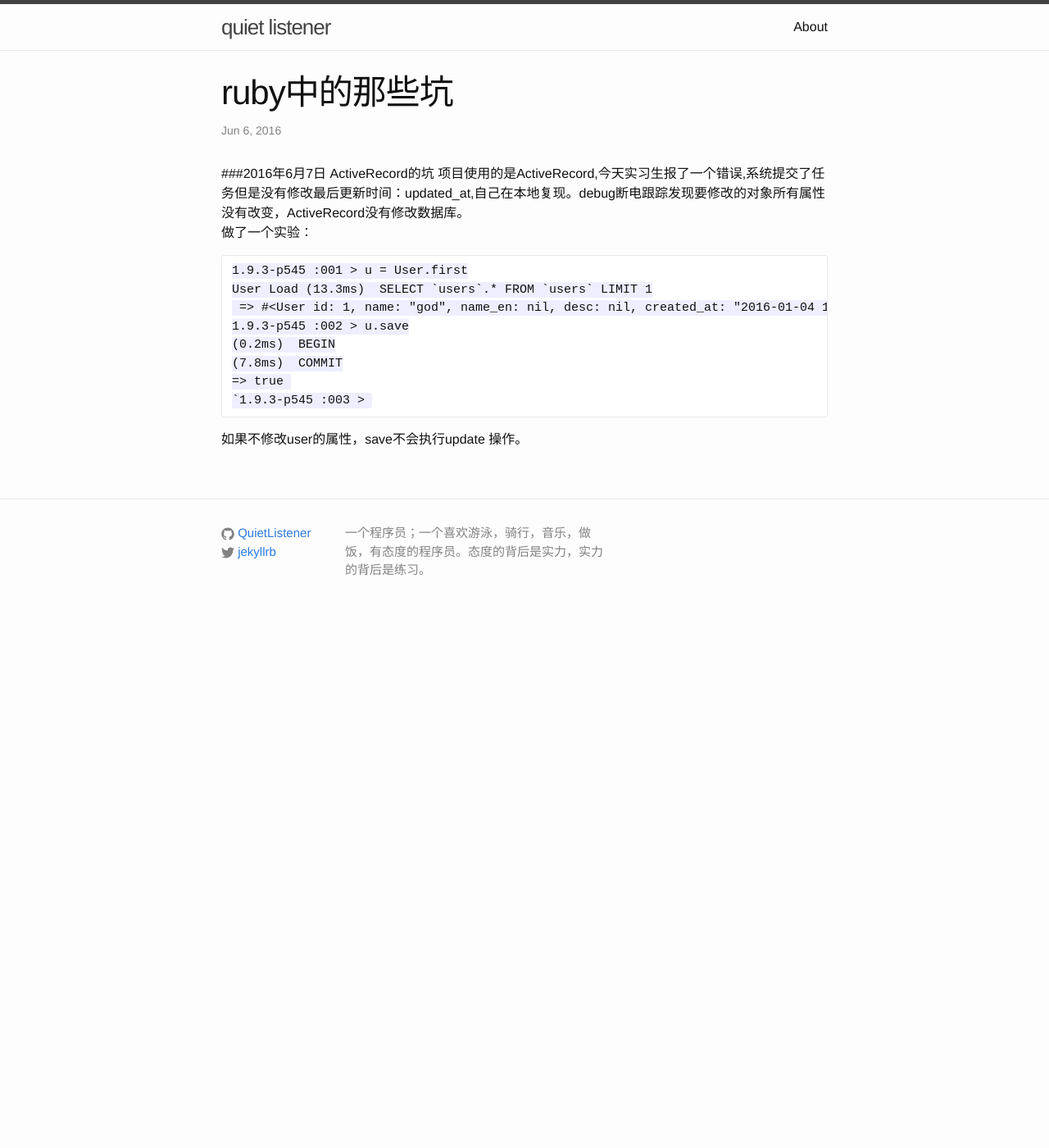
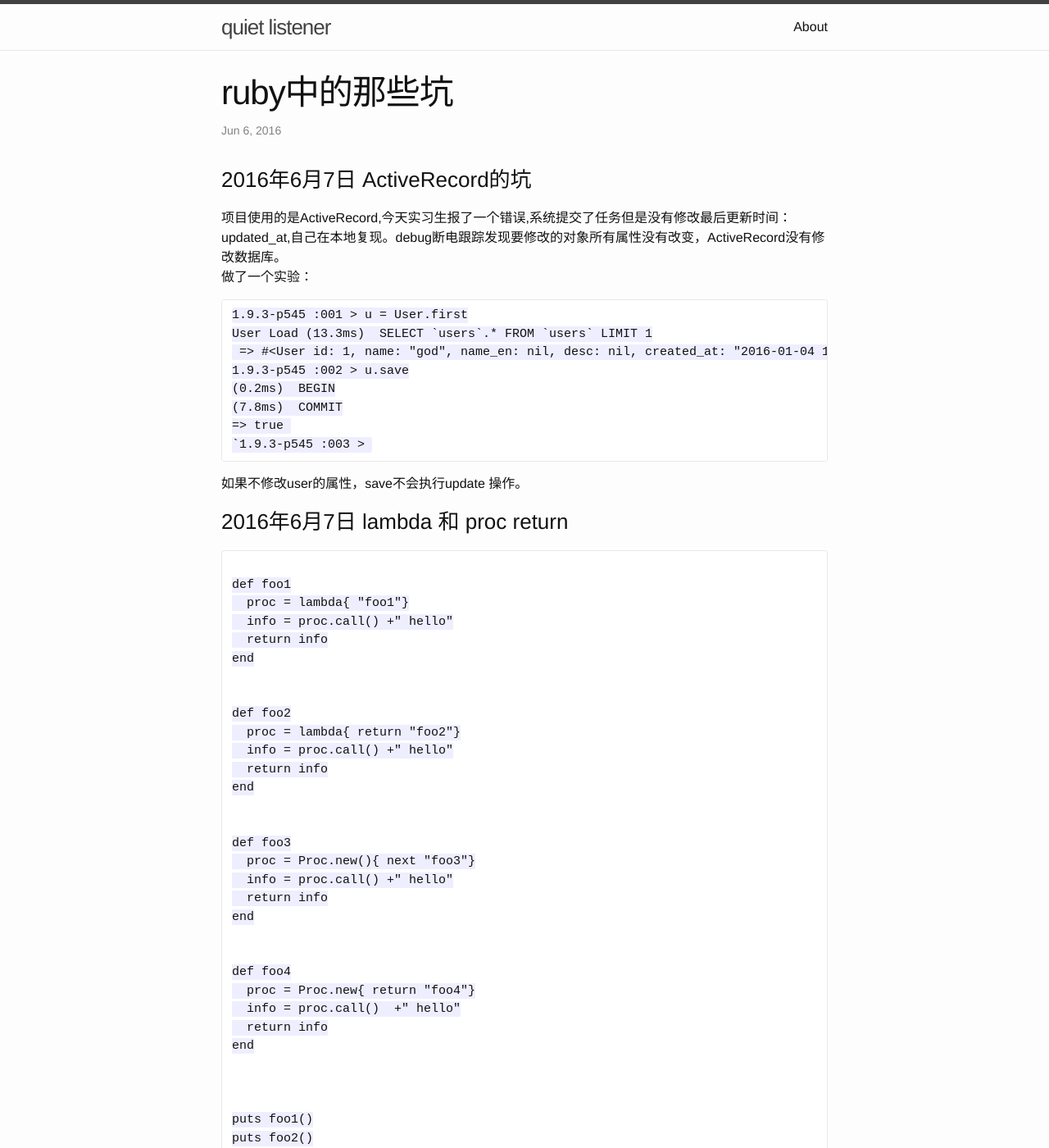
Before and after one commit to QuietListener/QuietListener, a Jekyll site: the page built from _posts/2016-6-6-ruby中的那些坑.markdown, in a window 1280 px wide and 1400 px high. Shown: the whole window at 82% size. Built offline with Jekyll 4.4.1, drawn with Linux system fonts in a browser that asks for light colours; comment, search, counter and statistics services are not loaded; some of the changed text lies outside the part shown.

Commit message:
添加proc 和 lambda的区别

````diff
--- a/_posts/2016-6-6-ruby中的那些坑.markdown
+++ b/_posts/2016-6-6-ruby中的那些坑.markdown
@@ -5,7 +5,7 @@
 categories: ruby
 ---
 
-###2016年6月7日 ActiveRecord的坑
+### 2016年6月7日 ActiveRecord的坑
 项目使用的是ActiveRecord,今天实习生报了一个错误,系统提交了任务但是没有修改最后更新时间：updated_at,自己在本地复现。debug断电跟踪发现要修改的对象所有属性没有改变，ActiveRecord没有修改数据库。<br/>
 做了一个实验：
 
@@ -22,6 +22,56 @@
 
 如果不修改user的属性，save不会执行update 操作。
 
+### 2016年6月7日 lambda 和 proc return
+```
+
+def foo1
+  proc = lambda{ "foo1"}
+  info = proc.call() +" hello"
+  return info
+end
+
+
+def foo2
+  proc = lambda{ return "foo2"}
+  info = proc.call() +" hello"
+  return info
+end
+
+
+def foo3
+  proc = Proc.new(){ next "foo3"}
+  info = proc.call() +" hello"
+  return info
+end
+
+
+def foo4
+  proc = Proc.new{ return "foo4"}
+  info = proc.call()  +" hello"
+  return info
+end
+
+
+
+puts foo1()
+puts foo2()
+puts foo3()
+puts foo4()
+
+```
+
+结果
+
+```
+ foo1 hello
+ foo2 hello
+ foo3 hello
+ foo4
+
+```
+
+Proc return是从调用ta的代码处return，lambda跟调用一个方法的行为一样
 
 
 <div class="ds-thread" data-thread-key="1" data-title="ruby中的那些坑" data-url="https://quietlistener.github.io/ruby/2016/03/02/ruby中的那些坑.html"></div>
````
